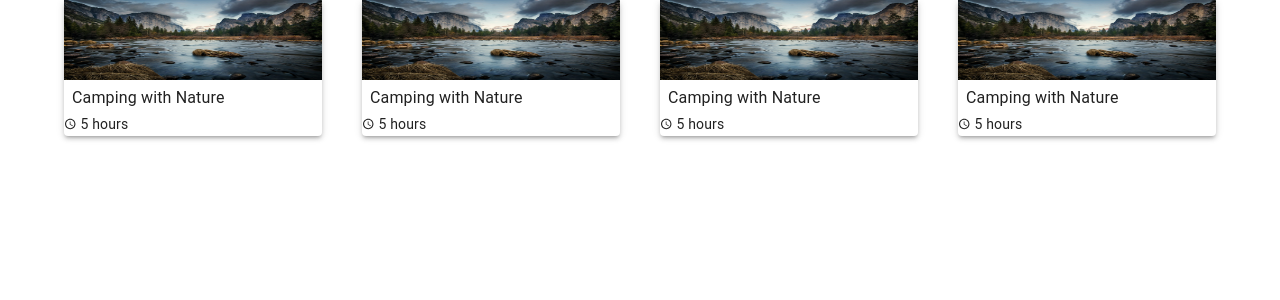
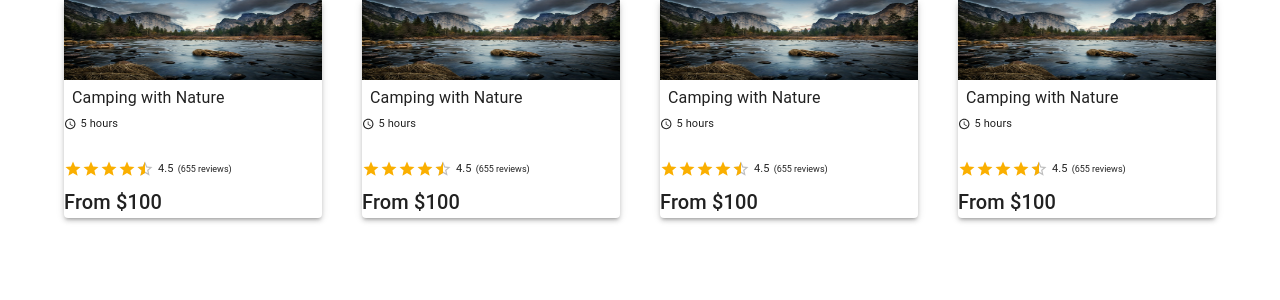
Before and after one commit to thanhle0203/Vacation-Tour, a React (Create React App) app in the folder vacation-tour/: page / in a window 1280 px wide. Shown: the top 300 px of the page. Built offline with nearby package versions, Linux system fonts and the light colour scheme; the HTML template or start-up script is replaced by a standard one.

Commit message:
Created theme for variant in Typography

```diff
--- a/vacation-tour/src/components/TourCard.js
+++ b/vacation-tour/src/components/TourCard.js
@@ -1,11 +1,37 @@
 import React from 'react';
-import { Paper, Grid, Typography, Box } from '@mui/material';
+import { Paper, Grid, Typography, Box, Rating, createTheme, ThemeProvider } from '@mui/material';
 import yosemity from '../images/yosemity.png';
 import { AccessTime } from '@mui/icons-material';
+
+const theme = createTheme({
+  components: {
+    MuiTypography: {
+      variants: [
+        {
+          props: {
+            variant: 'body2'
+          },
+          style: {
+            fontSize: 11,
+          }
+        },
+        {
+          props: {
+            variant: 'body3',
+          },
+          style: {
+            fontSize: 9,
+          }
+        }
+      ]
+    }
+  }
+})
 
 const TourCard = () => {
   return (
     <Grid item xs={3} >
+        <ThemeProvider theme={theme}>
         <Paper elevation={3}>
             <img src={yosemity}
             alt=''
@@ -29,7 +55,30 @@ const TourCard = () => {
             </Typography>
             </Box>
 
+            <Box
+            sx={{
+                display: 'flex',
+                alignItems: 'center',
+            }}
+            marginTop={3}
+            >
+            <Rating name='read-only' value={4.5} readOnly precision={0.5} size='small' />
+            <Typography variant='body2' component='p' marginLeft={0.5}>
+                4.5
+            </Typography>
+            <Typography variant='body3' component='p' marginLeft={0.5} size='small'>
+                (655 reviews)
+            </Typography>
+            </Box>
+
+            <Box>
+            <Typography variant='h6' component='h3' marginTop={1.0} >
+                From $100
+            </Typography>
+            </Box>
+
         </Paper>
+      </ThemeProvider>
     </Grid>
   )
 }
```
Lines whose indentation alone changed are shown as unchanged.
